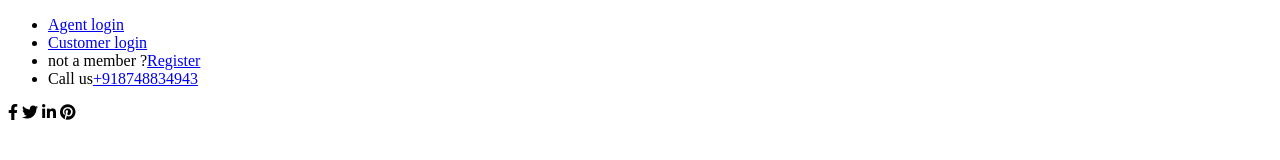
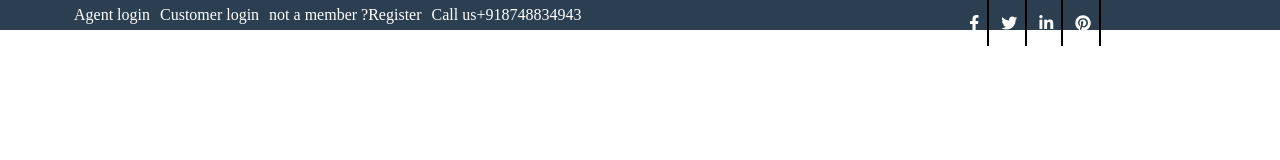
Before and after one commit to dhiman-mansi/basic-HTML-CSS-Project, a plain HTML site: page index.html in a window 1280 px wide. Drawn offline with Linux system fonts and the light colour scheme.

Commit message:
row-1 css is completed

```diff
--- a/css/style.css
+++ b/css/style.css
@@ -0,0 +1,49 @@
+* {
+    padding: 0;
+    margin: 0;
+}
+
+#row1 {
+    background-color: #2C3F50;
+    height: 30px;
+}
+
+.top-section {
+    width: 90%;
+    margin: 0 auto;
+}
+
+.left-links {
+    width: 60%;
+    float: left;
+    height: 100%;
+}
+
+.left-links ul {}
+
+.left-links ul li {
+    float: left;
+    list-style: none;
+    margin-left:10px;
+    color: #fff;
+    line-height: 30px;
+}
+
+.left-links ul li a {
+    color:white;
+    text-decoration: none;
+}
+
+.social-links {
+    width: 30%;
+    float: left;
+    height: 100%;
+    text-align: right;
+}
+
+.social-links i {
+    color: #fff;
+    line-height: 30px;
+    border-right: 2px solid #000;
+    padding: 8px;
+}
--- a/index.html
+++ b/index.html
@@ -4,9 +4,9 @@
     <meta charset="UTF-8">
     <meta name="viewport" content="width=device-width, initial-scale=1.0">
     <title>Document</title>
-    <link rel="stylesheet" href="css/all.min.css"
-    <link rel="stylesheet" href="css/fontawesome.min.css"
-    <link rel="stylesheet" href="css/style.css"
+    <link rel="stylesheet" href="css/all.min.css">
+    <link rel="stylesheet" href="css/fontawesome.min.css">
+    <link rel="stylesheet" href="css/style.css">
 
 </head>
 <body>
```
